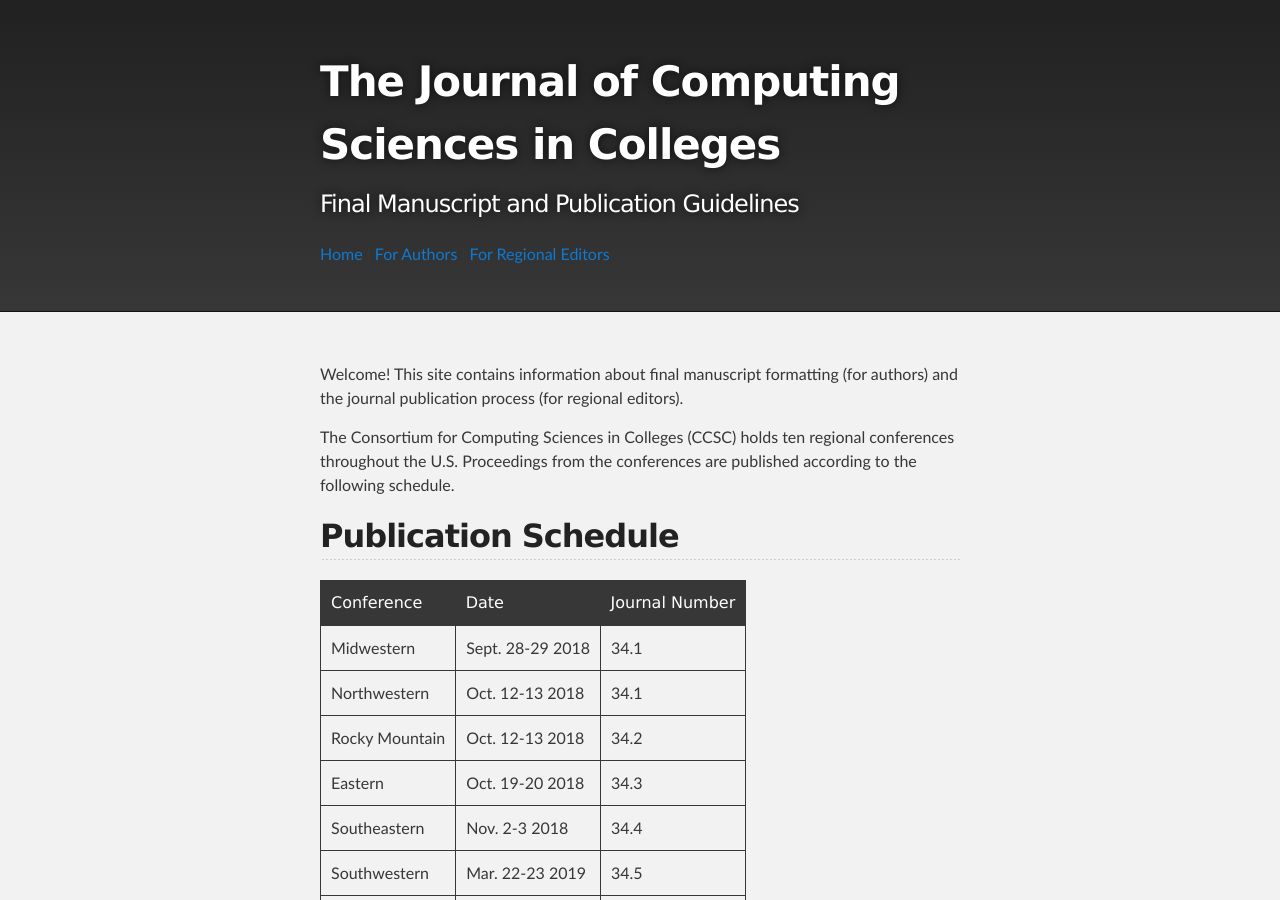
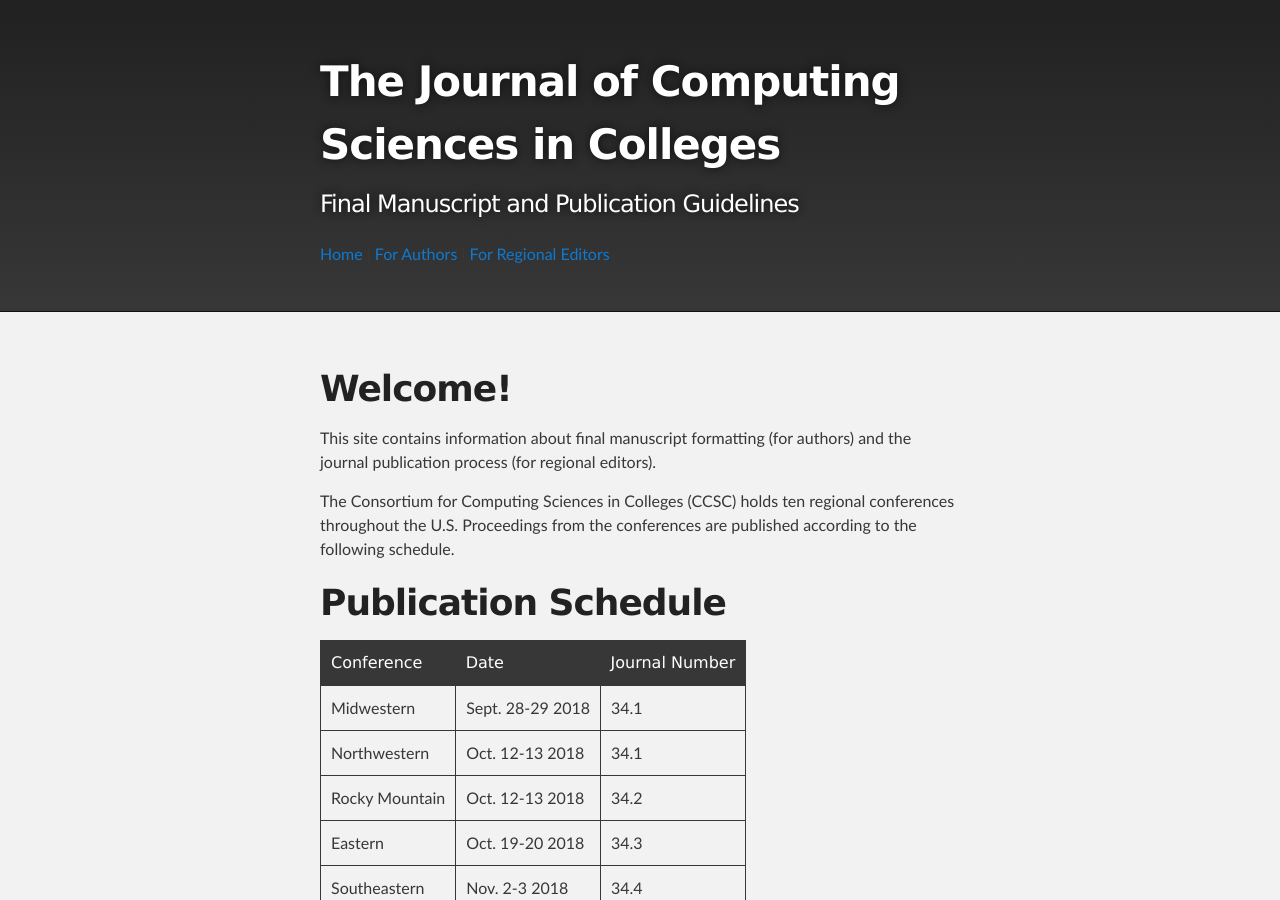
Before and after one commit to ccsc-journal/ccsc-editor, a Jekyll site: the page built from docs/index.md, in a window 1280 px wide and 900 px high. Built offline with Jekyll 4.4.1, drawn with Linux system fonts in a browser that asks for light colours; our own code applies the rules of GitHub Pages for plain Markdown files.

Commit message:
add titles to pages

```diff
--- a/docs/index.md
+++ b/docs/index.md
@@ -1,11 +1,13 @@
 ---
 layout: default
 ---
-Welcome! This site contains information about  final manuscript formatting (for authors) and the journal publication process (for regional editors).
+# Welcome!
+This site contains information about final manuscript formatting (for authors)
+and the journal publication process (for regional editors).
 
 The Consortium for Computing Sciences in Colleges (CCSC) holds ten regional conferences throughout the U.S. Proceedings from the conferences are published according to the following schedule.
 
-## Publication Schedule
+# Publication Schedule
 
 | Conference | Date | Journal Number |
 |:-------------|:------------------|:------|
@@ -20,7 +22,7 @@ The Consortium for Computing Sciences in Colleges (CCSC) holds ten regional conf
 | Midsouth | Apr. 12-13 2019 | 34.8 |
 | Northeastern | Apr. 12-13 2019 | 34.9 |
 
-## Journal Distribution
+# Journal Distribution
 
 The journals are distributed in following three channels:
 - CCSC members receive all digital journals in pdf format.
```
Also changed, not shown: docs/authors.md (+1 -1 lines), docs/editors.md (+2 -2 lines).
